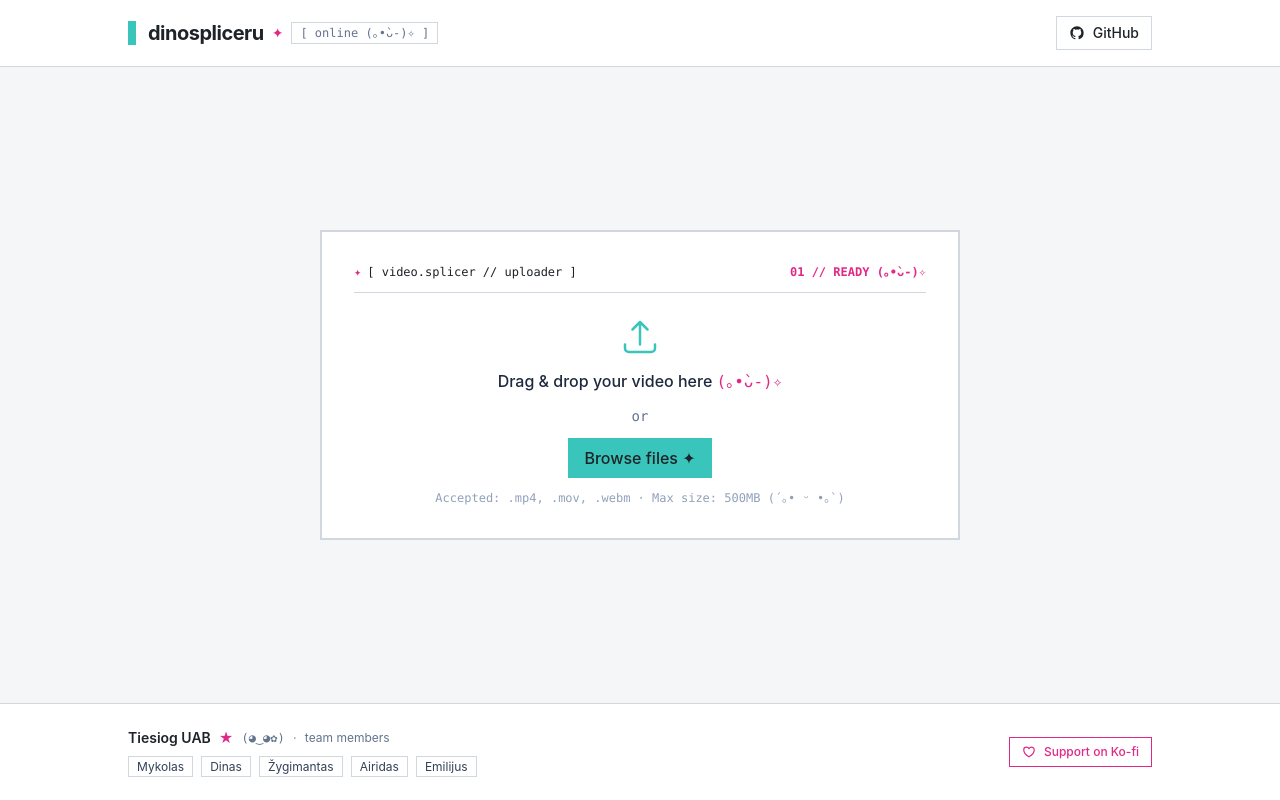
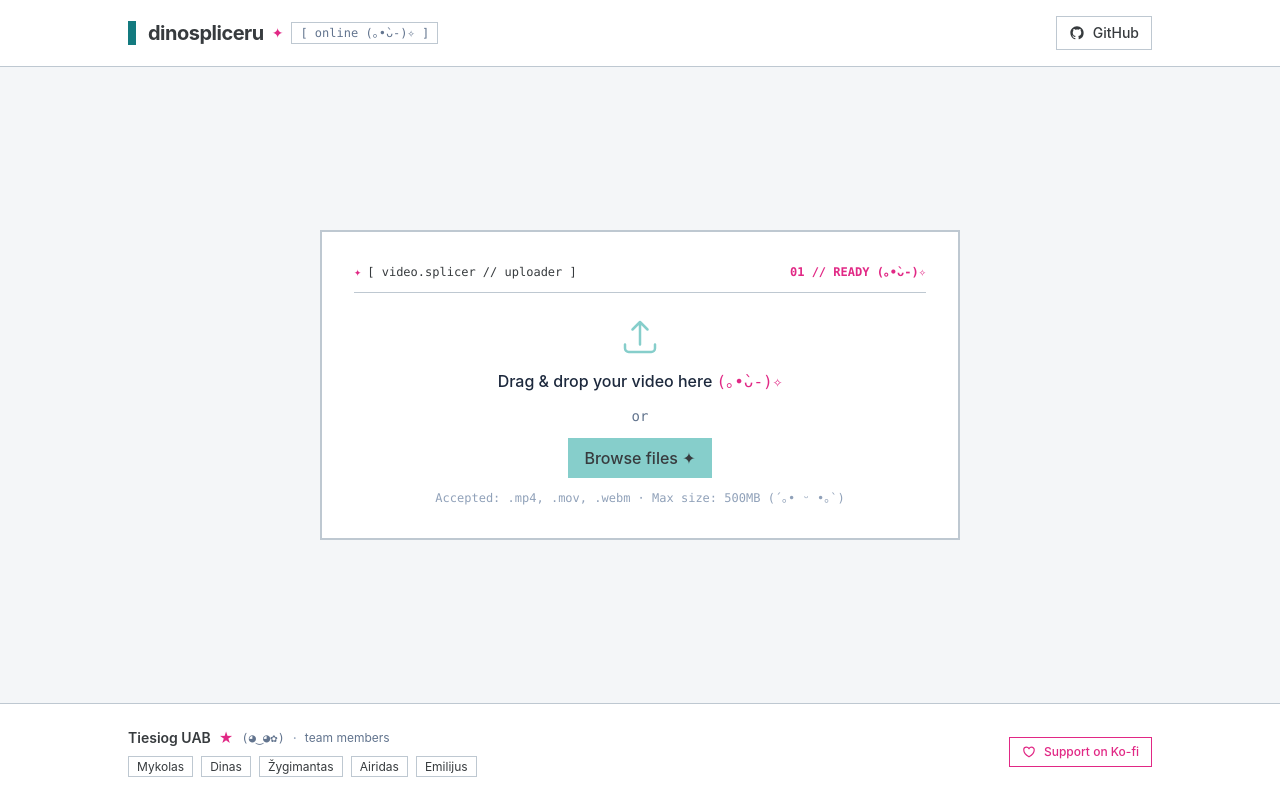
Before and after one commit to laeartes/dinospliceru, a React (Vite) app in the folder frontend/: page / in a window 1280 px wide. Built offline with nearby package versions, Linux system fonts and the light colour scheme.

Commit message:
refactor: update palette to custom cyber teal and slate tones

```diff
--- a/frontend/src/components/Footer.tsx
+++ b/frontend/src/components/Footer.tsx
@@ -26,7 +26,7 @@
                   href={member.url}
                   target="_blank"
                   rel="noopener noreferrer"
-                  className="border border-cyber-border px-2 py-0.5 text-xs text-slate-700 hover:border-cyber-cyan hover:text-cyber-cyan focus-visible:outline-none focus-visible:ring-2 focus-visible:ring-cyber-cyan transition-colors"
+                  className="border border-cyber-border px-2 py-0.5 text-xs text-cyber-dark hover:border-cyber-teal hover:text-cyber-teal focus-visible:outline-none focus-visible:ring-2 focus-visible:ring-cyber-teal transition-colors"
                 >
                   {member.name}
                 </a>
--- a/frontend/src/components/Header.tsx
+++ b/frontend/src/components/Header.tsx
@@ -3,7 +3,7 @@
     <header className="w-full border-b border-cyber-border bg-white px-6 py-4">
       <div className="mx-auto flex max-w-5xl items-center justify-between">
         <div className="flex items-center gap-3">
-          <div className="h-6 w-2 bg-cyber-cyan" aria-hidden="true" />
+          <div className="h-6 w-2 bg-cyber-teal" aria-hidden="true" />
           <div className="flex items-center gap-2">
             <span className="text-xl font-bold tracking-tight text-cyber-dark">
               dinospliceru
@@ -21,7 +21,7 @@
             target="_blank"
             rel="noopener noreferrer"
             aria-label="GitHub repository"
-            className="flex items-center gap-2 border border-cyber-border bg-white px-3 py-1.5 text-sm font-medium text-cyber-dark hover:border-cyber-cyan hover:text-cyber-cyan focus-visible:outline-none focus-visible:ring-2 focus-visible:ring-cyber-cyan transition-colors"
+            className="flex items-center gap-2 border border-cyber-border bg-white px-3 py-1.5 text-sm font-medium text-cyber-dark hover:border-cyber-teal hover:text-cyber-teal focus-visible:outline-none focus-visible:ring-2 focus-visible:ring-cyber-teal transition-colors"
           >
             <svg
               className="h-4 w-4 fill-current"
--- a/frontend/src/components/VideoUploader.tsx
+++ b/frontend/src/components/VideoUploader.tsx
@@ -217,7 +217,7 @@
               ref={confirmButtonRef}
               type="button"
               onClick={handleConfirm}
-              className="bg-cyber-cyan px-4 py-2 font-medium text-cyber-dark hover:bg-cyber-cyan-hover focus-visible:outline-none focus-visible:ring-2 focus-visible:ring-cyber-cyan focus-visible:ring-offset-2 transition-colors"
+              className="bg-cyber-cyan px-4 py-2 font-medium text-cyber-dark hover:bg-cyber-cyan-hover hover:text-white focus-visible:outline-none focus-visible:ring-2 focus-visible:ring-cyber-cyan focus-visible:ring-offset-2 transition-colors"
               data-testid="confirm-upload"
             >
               Upload ✦
@@ -225,7 +225,7 @@
             <button
               type="button"
               onClick={handleChooseDifferent}
-              className="border border-cyber-border px-4 py-2 text-cyber-dark hover:border-slate-400 focus-visible:outline-none focus-visible:ring-2 focus-visible:ring-slate-400 focus-visible:ring-offset-2 transition-colors"
+              className="border border-cyber-border px-4 py-2 text-cyber-dark hover:border-cyber-dark focus-visible:outline-none focus-visible:ring-2 focus-visible:ring-slate-400 focus-visible:ring-offset-2 transition-colors"
               data-testid="choose-different"
             >
               Choose different (• ◡•)
@@ -259,7 +259,7 @@
               ref={browseButtonRef}
               type="button"
               onClick={handleBrowseClick}
-              className="bg-cyber-cyan px-4 py-2 font-medium text-cyber-dark hover:bg-cyber-cyan-hover focus-visible:outline-none focus-visible:ring-2 focus-visible:ring-cyber-cyan focus-visible:ring-offset-2 transition-colors"
+              className="bg-cyber-cyan px-4 py-2 font-medium text-cyber-dark hover:bg-cyber-cyan-hover hover:text-white focus-visible:outline-none focus-visible:ring-2 focus-visible:ring-cyber-cyan focus-visible:ring-offset-2 transition-colors"
             >
               Browse files ✦
             </button>
--- a/frontend/src/index.css
+++ b/frontend/src/index.css
@@ -1,11 +1,12 @@
 @import "tailwindcss";
 
 @theme {
-  --color-cyber-cyan: #39c5bb;
-  --color-cyber-cyan-hover: #2ea89f;
+  --color-cyber-cyan: #86cecb;
+  --color-cyber-cyan-hover: #137a7f;
+  --color-cyber-teal: #137a7f;
   --color-cyber-pink: #e12885;
   --color-cyber-pink-hover: #c71f72;
-  --color-cyber-dark: #1e2328;
-  --color-cyber-border: #d1d7de;
+  --color-cyber-dark: #373b3e;
+  --color-cyber-border: #bec8d1;
   --color-cyber-bg: #f4f6f8;
 }
```
